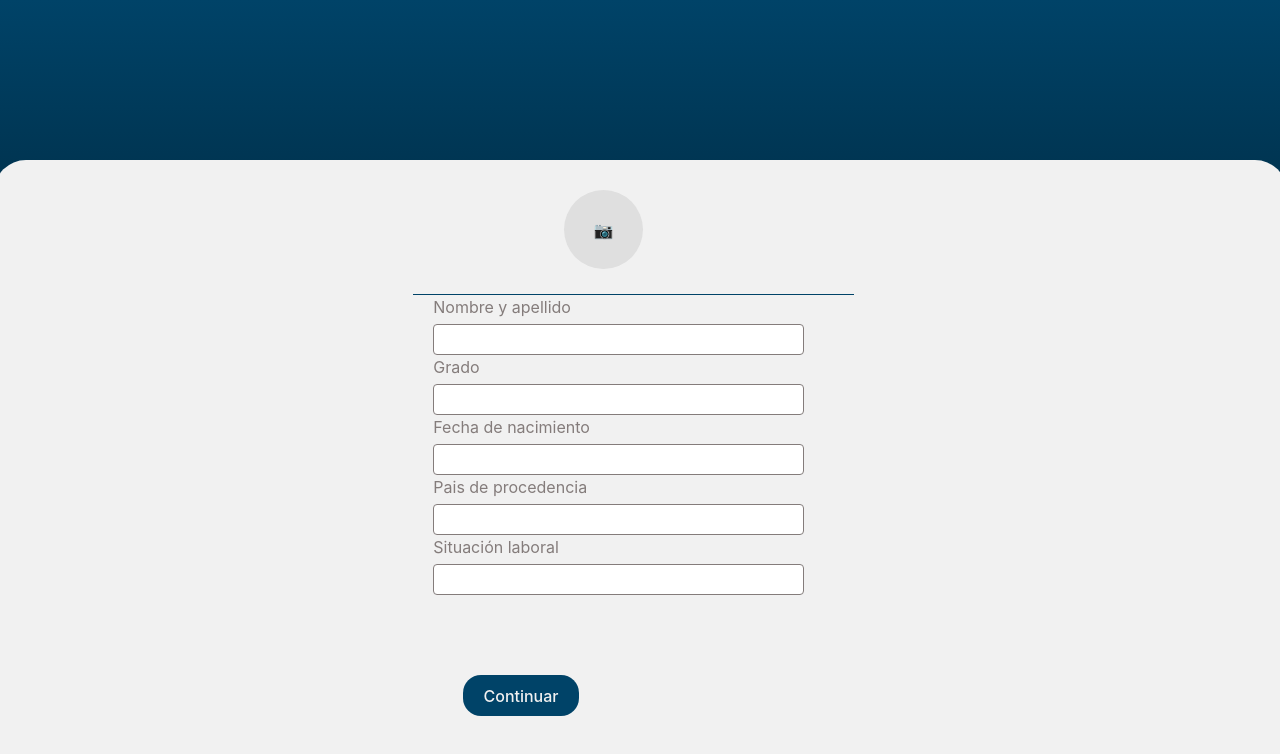
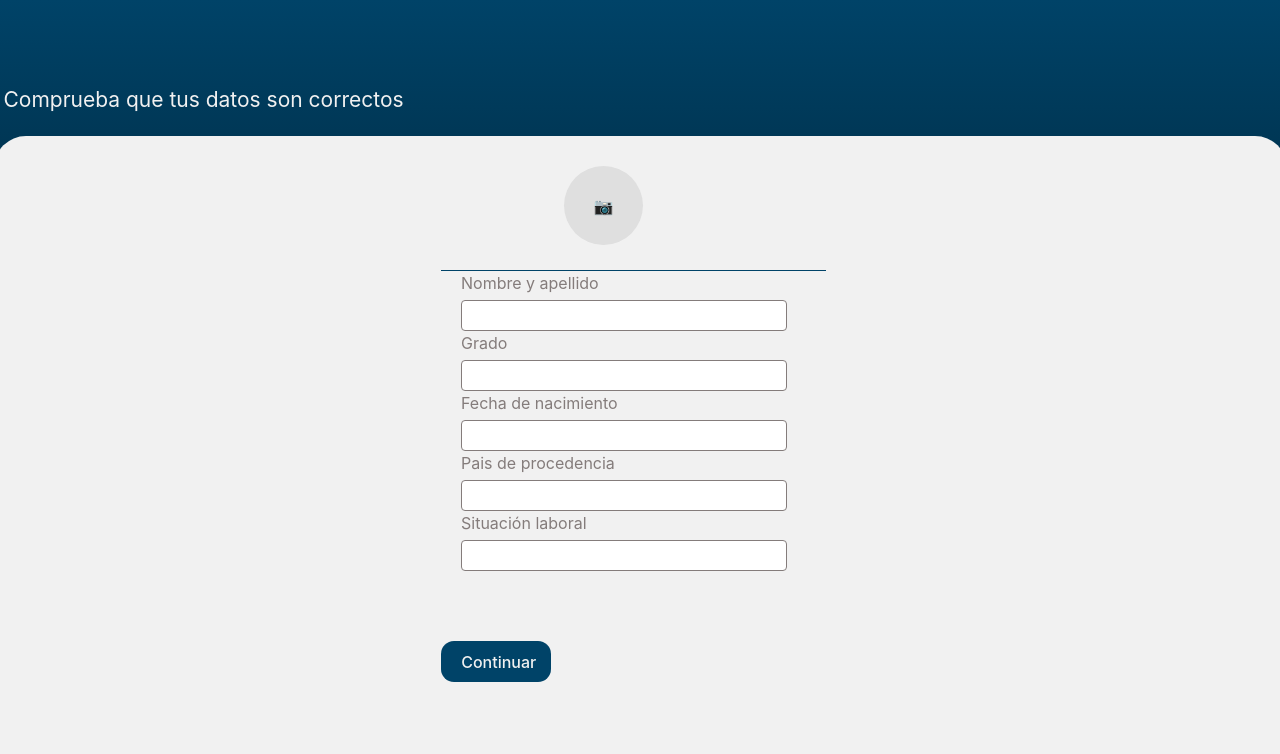
Before and after one commit to adrianMartinezTeba/Front-Desafio, a React (Vite) app: page /int in a window 1280 px wide. Shown: the top 754 px of the page. Built offline with nearby package versions, Linux system fonts and the light colour scheme; no server answers.

Commit message:
mas ajustes en cuestionarios

```diff
--- a/src/components/interestsForm/interestsForm.jsx
+++ b/src/components/interestsForm/interestsForm.jsx
@@ -40,6 +40,7 @@ const InterestsForm = () => {
       case 1:
         return (
           <>
+          <p className='textoarriba'>Comprueba que tus datos son correctos</p>
 
             <div className="profile-container">
               <div className="info-user">
@@ -84,6 +85,8 @@ const InterestsForm = () => {
 
       case 2:
         return (
+          <>
+             <p className='textoarriba'>Configuración de ajustes y privacidad</p>
           <div className="profile-container">
             <div className="info-user">
               <div className="user-details">
@@ -116,12 +119,16 @@ const InterestsForm = () => {
 
               <div className="label-input-container">
   <label htmlFor="noticias">Noticias</label>
+
   <select id="noticias" className="select-input">
     <option value="edem">EDEM</option>
     <option value="contactos">Contactos</option>
     <option value="todos">Todos</option>
   </select>
+
+
 </div>
+
 
 
 
@@ -156,9 +163,12 @@ const InterestsForm = () => {
             </div>
 
           </div>
+          </>
         );
       case 3:
         return (
+          <>
+             <p className='textoarriba'>Por último, conozcamos un poco mas de ti</p>
           <div className="profile-container">
             <div className="info-user">
               <div className="user-details">
@@ -171,27 +181,41 @@ const InterestsForm = () => {
                 </div>
               </div>
 
-              <div>
+              <div className='conocimientos'>
                 <h3 className='view2'>Conocimientos</h3>
+                <button className='movis'>JavaScript</button>
+                <button className='movis'>MongoDB</button>
+                <button className='movis'>SQL</button>
+                <button className='movis'>React</button>
+                <button className='movis'>Node.js</button>
+                <button className='movis'>HTML</button>
+              </div>
 
+              <div className='conocimientos'>
+                <h3 className='view2'>Quiero aprender</h3>
+                <button className='movis'>Emprendimiento</button>
+                <button className='movis'>Tecnologia</button>
+                <button className='movis'>Gestión de carteras</button>
               </div>
-              <div>
-                <h3 className='view2'>Quiero aprender</h3>
+
+              <div className='conocimientos'>
+                <h3 className='view2'>Ocio</h3>
+                <button className='movis'>Emprendimiento</button>
+                <button className='movis'>Tecnologia</button>
               </div>
-              <div>
-                <h3 className='view2'>Ocio</h3>
-              </div>
-              <div>
+
+              <div className='conocimientos'>
                 <h3 className='view2'>Intereses</h3>
               </div>
 
 
               <div className="button-container">
-                <button onClick={handleBack} className='button2'>Atrás</button>
+                <button onClick={handleBack} className='button3'>Atrás</button>
                 <Link to="/home" className='link-home'>Terminar</Link>
               </div>
             </div>
           </div>
+          </>
         );
       default:
         return null;
--- a/src/components/interestsForm/interestsForm.scss
+++ b/src/components/interestsForm/interestsForm.scss
@@ -1,5 +1,11 @@
 @import "./src/colors.scss";
 
+
+.textoarriba{
+  color: $white;
+  font-size: 21px;
+  padding-left: 10px;
+}
 .principal-container {
   display: flex;
   justify-content: flex-end;
@@ -13,7 +19,7 @@
   flex-direction: column;
   align-items: center;
   width: 100vw;
-  height: 80vh;
+  height: 83vh;
   border-radius: 32px 32px 0px 0px;
   padding-right: 13px;
 }
@@ -86,22 +92,25 @@ input[type="text"] {
   color: $neutro;
 }
 
-button {
-  margin-top: 80px;
-  margin-bottom: 55px;
-  margin-left: 50px;
-  padding: 5px 26px;
-  border: none;
-  border-radius: 10px;
-  font-size: 18px;
-  font-weight: bold;
-  color: $white;
-  background-color: $blue;
 
-  cursor: pointer;
-}
+
+
 .button2 {
   background-color: $blue;
+  margin-top: 70px;
+  color: $white;
+  border-radius: 13px;
+  width: 110px;
+}
+
+.button3{
+  background-color: $blue;
+  color: $white;
+  height: 40px;
+  width: 130px;
+  margin-left: 20px;
+  margin-top: 48px;
+  border-radius: 13px;
 }
 
 .button-container {
@@ -133,7 +142,7 @@ button {
 }
 
 .link-home {
-  margin-top: 80px;
+  margin-top: 50px;
   margin-bottom: 55px;
   margin-left: 50px;
   padding: 5px 26px;
@@ -145,3 +154,11 @@ button {
   background-color: $blue;
   cursor: pointer;
 }
+
+.conocimientos{
+  margin-left: 15px;
+}
+
+.movis{
+  border-color: $texto;
+  };
```
Lines whose indentation alone changed are shown as unchanged.
